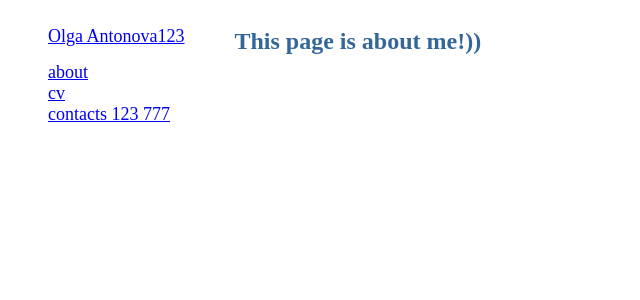
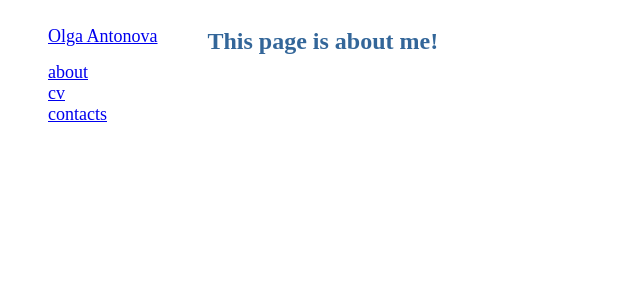
Before and after one commit to gmile/olma.github.io, a Jekyll site: the page built from about.md, in a window 1280 px wide. Shown: the top 300 px of the page, without its empty margins (0-640 px from the left). Built offline with Jekyll 4.4.1, drawn with Linux system fonts in a browser that asks for light colours; our own code applies the rules of GitHub Pages for plain Markdown files.

Commit message:
playing with git

```diff
--- a/_layouts/default.html
+++ b/_layouts/default.html
@@ -5,10 +5,10 @@
   </head>
   <body>
     <ul id="left-column">
-      <li id="first-item"><a href="/">Olga Antonova123</a></li>
+      <li id="first-item"><a href="/">Olga Antonova</a></li>
       <li><a href="/about">about</a></li>
       <li><a href="/cv">cv</a></li>
-      <li><a href="/contacts">contacts 123 777</a></li>
+      <li><a href="/contacts">contacts</a></li>
     </ul>
     <div id="right-column">
       {{ content }}
--- a/about.md
+++ b/about.md
@@ -2,4 +2,4 @@
 layout: default
 ---
 
-## This page is about me!))
+## This page is about me!
```
